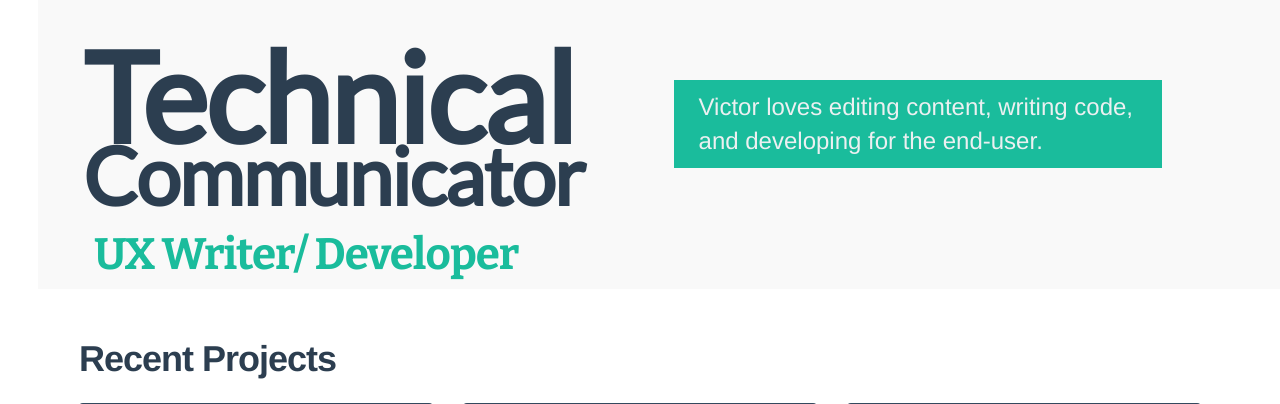
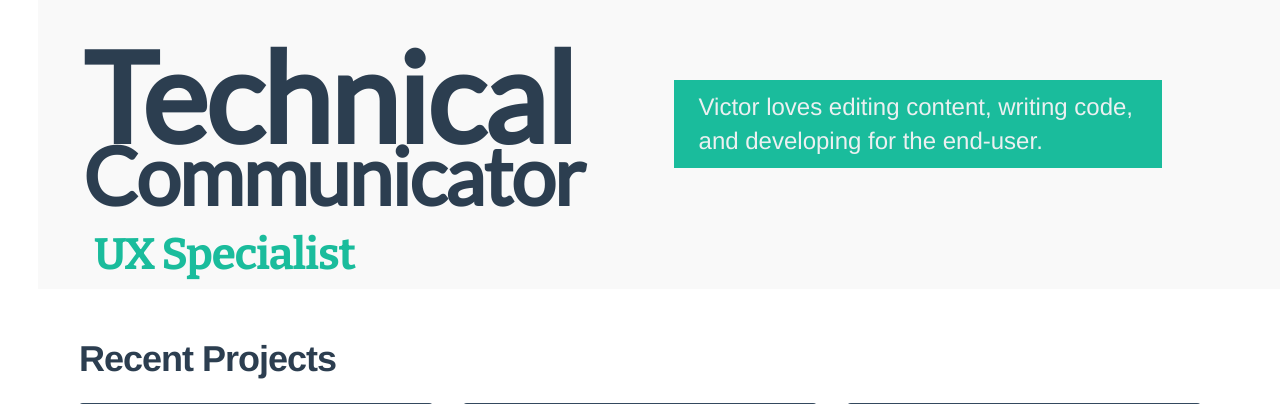
Before and after one commit to VictorEunt/portfolio, a Rails app: page / in a window 1280 px wide. Shown: the part 88-492 px from the top of the page. Run offline with Rails 7, Linux system fonts and the light colour scheme; style sheets or scripts are compiled from the project's sources; some libraries are stand-ins or nearby versions.

Commit message:
updated home and about

```diff
--- a/app/views/pages/about.html.erb
+++ b/app/views/pages/about.html.erb
@@ -1,6 +1,6 @@
 <div class="container-fluid about_header">
   <div class="page-header-default">
-    <h1><small id="about">About <span id="about">Victor<br/></span>Graduating with a Master's in Technical Communication, I work with people every day to <span class="yellow_accent">write</span>, <span class="yellow_accent">test</span>, and <span class="yellow_accent">design</span> user-centered content.</small></h1>
+    <h1><small id="about">About <span id="about">Victor<br/></span>Graduating with a Master's in Technical Communication, I work with people every day to <span class="yellow_accent">research</span>, <span class="yellow_accent">test</span>, and <span class="yellow_accent">design</span> user-centered content.</small></h1>
   </div>
 </div>
 
--- a/app/views/pages/home.html.erb
+++ b/app/views/pages/home.html.erb
@@ -2,7 +2,7 @@
   <div class="container-fluid">
     <div class="row">
       <div class="col-xs-12 col-sm-6 col-md-6 col-lg-6">
-        <h1>Technical<br><span id="communicator">Communicator</span><br><small>UX Writer/ Developer</small></h1>
+        <h1>Technical<br><span id="communicator">Communicator</span><br><small>UX Specialist</small></h1>
       </div>
       <div id="header-blurb" class="col-xs-12 col-sm-5 col-md-5 col-lg-5">
         <p>Victor loves editing content, writing code, and developing for the end-user.</p>
```
